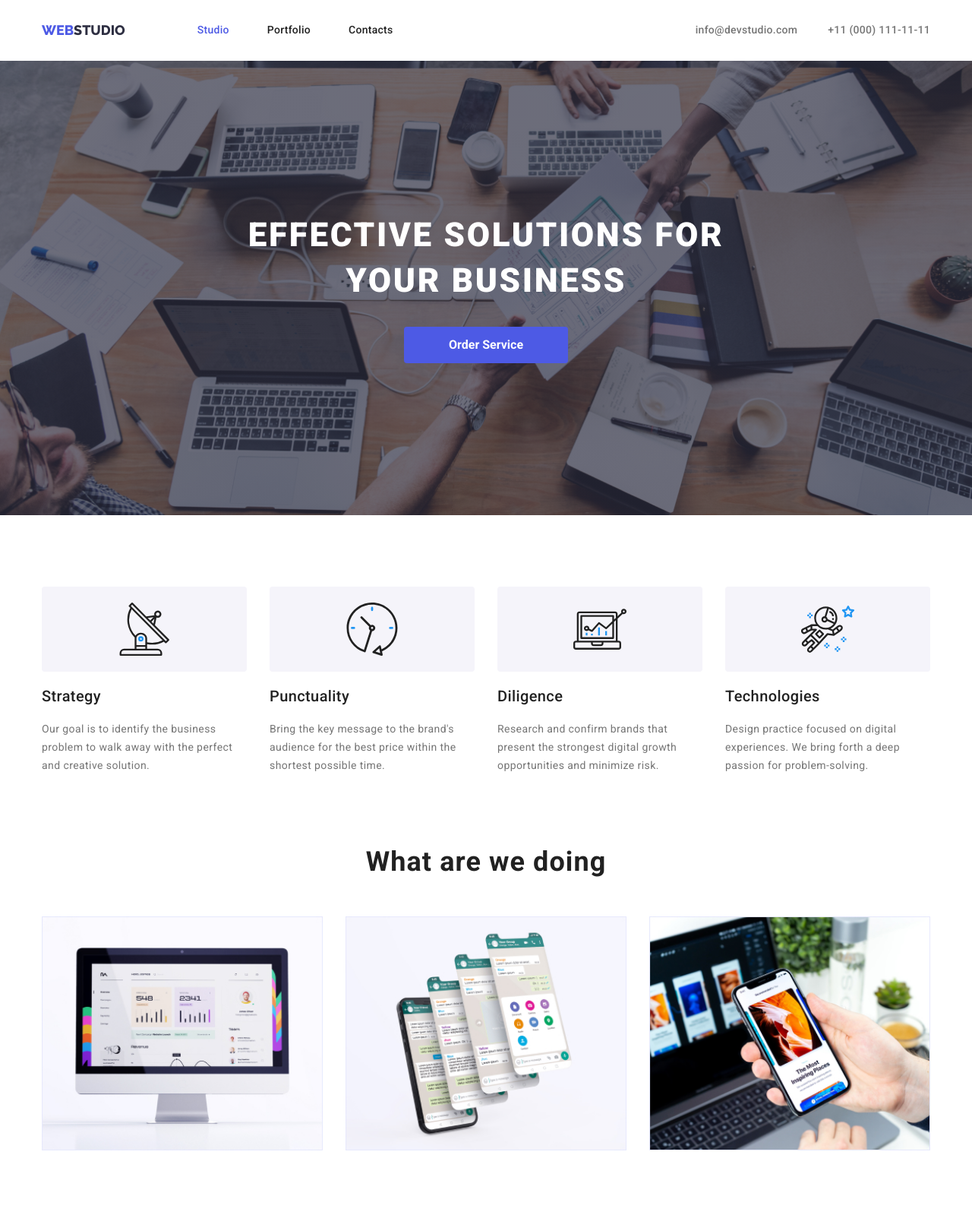
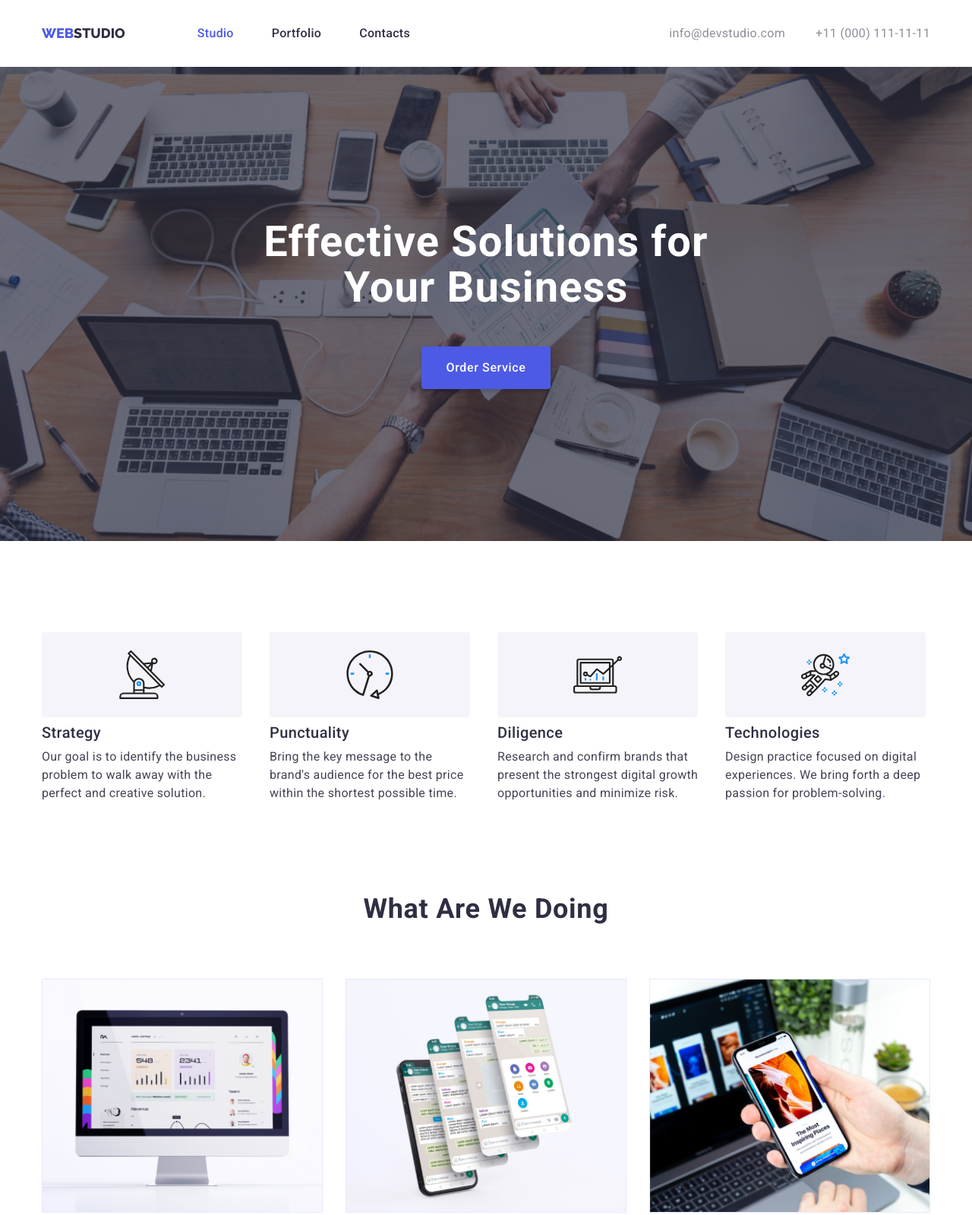
Before and after one commit to TamaraMarko/goit-markup-hw-04, a plain HTML site: page index.html in a window 1280 px wide. Shown: the top 1599 px of the page at 76% size. Drawn offline with nearby package versions, Linux system fonts and the light colour scheme.

Commit message:
add changes

```diff
--- a/css/styles.css
+++ b/css/styles.css
@@ -1,9 +1,12 @@
 :root {
   --accent-color: #4D5AE5;
+  --pressed-color:#404BBF;
+  --success-color:#31D0AA;
+  --dark-color: #2E2F42;
   --white-color: #fff;
   --black-color: #000;
-  --title-color: #212121;
-  --subtitle-color: #757575;
+  --title-color: #434455;
+  --subtitle-color: #8E8F99;
   --footer-color:  #2F303A;
   --icons-color: #AFB1B8;
 }
@@ -72,18 +75,18 @@ line-height: 24px;
 }
 .nav-link {
 font-weight: 500;
-  font-size: 14px;
-  line-height: 1.14;
+font-size: 16px;
+line-height: calc(24/16);
 letter-spacing: 0.02em;
-  color: var(--title-color);
+color: var(--dark-color);
   padding: 32px 0;
   display: block;
 }
 .nav-link:hover{
-  color: var(--accent-color);
+  color: var(--pressed-color);
 }
 .nav-link:focus {
-  color: var(--accent-color);
+  color: var(--pressed-color);
 }
 .nav-item {
   padding: 0;
@@ -136,9 +139,9 @@ line-height: 24px;
 }
 .header-link {
   display: flex;
-  font-weight: 500;
-  font-size: 14px;
-  line-height: 1.14;
+font-weight: 400;
+font-size: 16px;
+line-height: calc(24/16);
 letter-spacing: 0.02em;
   padding: 32px 0;
   color: var(--subtitle-color);
@@ -148,7 +151,7 @@ line-height: 24px;
   display: flex;
 }
 .hero {
-  background-color: #2F303A;
+  background: #2E2F42;
   background-size: cover;
   background-repeat: no-repeat;
   text-align: center;
@@ -158,41 +161,44 @@ line-height: 24px;
 }
 .overlay {
   background-image: linear-gradient(rgba(46, 47, 66, 0.7) , rgba(46, 47, 66, 0.7)), url(../images_index/people-office.jpg);
-  max-width: 1600px;
+  max-width: 1440px;
   margin: 0 auto;
+  background-position: center;
+  background-repeat: no-repeat;
 }
 .hero-title {
   width: 696px;
   margin: 0 auto;
-  font-weight: 900;
-  font-size: 44px;
-  line-height: 1.36;
+font-weight: 700;
+font-size: 56px;
+line-height: calc(60/56);
+/* or 107% */
+
 text-align: center;
-  letter-spacing: 0.06em;
-  text-transform: uppercase;
+letter-spacing: 0.02em;
+  text-align: center;
   color: var(--white-color);
   margin-top: 0;
-  margin-bottom: 30px;
+  margin-bottom: 48px;
 }
 .hero-button {
   font-family: 'Roboto';
   font-style: normal;
   border: 0;
-  font-weight: 700;
+  font-weight: 500;
   font-size: 16px;
-  line-height: 1.8;
+  line-height: calc(24/16);
+  letter-spacing: 0.04em;
   color: var(--white-color);
   background: var(--accent-color);
   border-radius: 4px;
-  padding: 10px 24px;
-  width: 216px;
-
-}
-.hero-button:hover .hero-button:focus {
-  background: #2196F3;
+  padding: 16px 32px;
   box-shadow: 0px 4px 4px rgba(0, 0, 0, 0.15);
 }
-
+.hero-button:hover ,.hero-button:focus {
+  background-color: var(--pressed-color);
+  box-shadow: 0px 4px 4px rgba(0, 0, 0, 0.15);
+}
 .btn {
   cursor: pointer;
 }
@@ -209,7 +215,7 @@ box-shadow: 0px 4px 4px rgba(0, 0, 0, 0.15);
   margin: -1px;
 }
 .features {
-  padding: 94px 0;
+  padding: 120px 0;
 }
 .features-list {
   margin: 0;
@@ -223,6 +229,7 @@ box-shadow: 0px 4px 4px rgba(0, 0, 0, 0.15);
 }
 .features-cntr {
   background-color: #F5F4FA;
+  width: 264px;
   height: 112px;
   display: flex;
   justify-content: center;
@@ -231,33 +238,34 @@ box-shadow: 0px 4px 4px rgba(0, 0, 0, 0.15);
 }
 
 .features-subtitle {
+  margin: 8px auto;
 font-weight: 500;
 font-size: 20px;
-  line-height: 24px;
+line-height: calc(24/20);
 letter-spacing: 0.02em;
-  color: var(--title-color);
-  margin: 8x auto;
+  color: var(--dark-color);
 }
 .features-text {
 font-weight: 400;
-  font-size: 14px;
-  line-height: 1.7;
-  letter-spacing: 0.03em;
-  color: var(--subtitle-color);
+font-size: 16px;
+line-height: calc(24/16);
+letter-spacing: 0.02em;
+  color: var(--title-color);
   margin: 0;
 }
 .skills {
-  padding-bottom: 94px;
+  padding-bottom: 120px;
 }
 .skills-title {
   font-weight: 700;
   font-size: 36px;
-  line-height: 1.16;
-  letter-spacing: 0.03em;
-  color: var(--title-color);
+  line-height: 40px;
+  letter-spacing: 0.02em;
+  text-transform: capitalize;
+  color: var(--dark-color);
   text-align: center;
   margin-top: 0;
-  margin-bottom: 50px;
+  margin-bottom: 72px;
 }
 .skills-list {
   margin: 0;
@@ -274,23 +282,25 @@ box-shadow: 0px 4px 4px rgba(0, 0, 0, 0.15);
 
 .team {
   background: #F5F4FA;
-  margin-top: 95px;
   padding-bottom: 95px;
-  padding-top: 95px;
+}
+.team-cntr {
+  padding-top: 120px;
 }
 .team-title{
   font-weight: 700;
   font-size: 36px;
-  line-height: 1.16;
-  letter-spacing: 0.03em;
-  color: var(--title-color);
+  line-height: calc(40/36);
+  letter-spacing: 0.02em;
+  text-transform: capitalize;
+  color: var(--dark-color);
   text-align: center;
   margin: 0;
 }
 
 .team-list {
   display: flex;
-  margin-top: 50px;
+  margin-top: 72px;
   padding: 0;
   justify-content: center;
   gap: 30px;
--- a/index.html
+++ b/index.html
@@ -86,7 +86,7 @@
           <ul class="features-list list">
             <li class="features-item">
               <div class="features-cntr">
-                <svg class="features-icon" width="70" height="70">
+                <svg class="features-icon" width="64" height="64">
                   <use href="./images_index/symbol-defs.svg#icon-antenna"></use>
                 </svg>
               </div>
@@ -96,7 +96,7 @@
             </li>
             <li class="features-item">
               <div class="features-cntr">
-                <svg class="features-icon" width="70" height="70">
+                <svg class="features-icon" width="64" height="64">
                   <use href="./images_index/symbol-defs.svg#icon-clock"></use>
                 </svg>
               </div>
@@ -105,7 +105,7 @@
             </li>
             <li class="features-item">
               <div class="features-cntr">
-                <svg class="features-icon" width="70" height="70">
+                <svg class="features-icon" width="64" height="64">
                   <use href="./images_index/symbol-defs.svg#icon-diagram"></use>
                 </svg>
               </div>
@@ -116,7 +116,7 @@
             </li>
             <li class="features-item">
               <div class="features-cntr">
-                <svg class="features-icon" width="70" height="70">
+                <svg class="features-icon" width="64" height="64">
                   <use
                     href="./images_index/symbol-defs.svg#icon-astronaut"
                   ></use>
@@ -162,7 +162,7 @@
         </div>
       </section>
       <section class="team">
-        <div class="container">
+        <div class="container team-cntr">
           <h2 class="team-title">Our team</h2>
           <ul class="team-list list">
             <li class="team-iteam">
```
Lines whose indentation alone changed are shown as unchanged.
